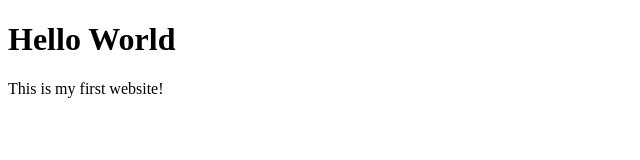
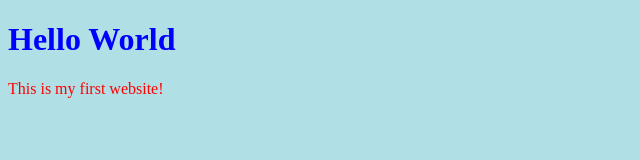
Before and after one commit to zghori8/zainabghori, a plain HTML site: page index.html in a window 1280 px wide. Shown: the whole page, without its empty margins (0-640 px from the left). Drawn offline with Linux system fonts and the light colour scheme.

Commit message:
Update styles.css

```diff
--- a/styles.css
+++ b/styles.css
@@ -1 +1,9 @@
-<h1 style="color:blue;">This is a Blue Heading</h1>
+body {
+  background-color: powderblue;
+}
+h1 {
+  color: blue;
+}
+p {
+  color: red;
+}
```
